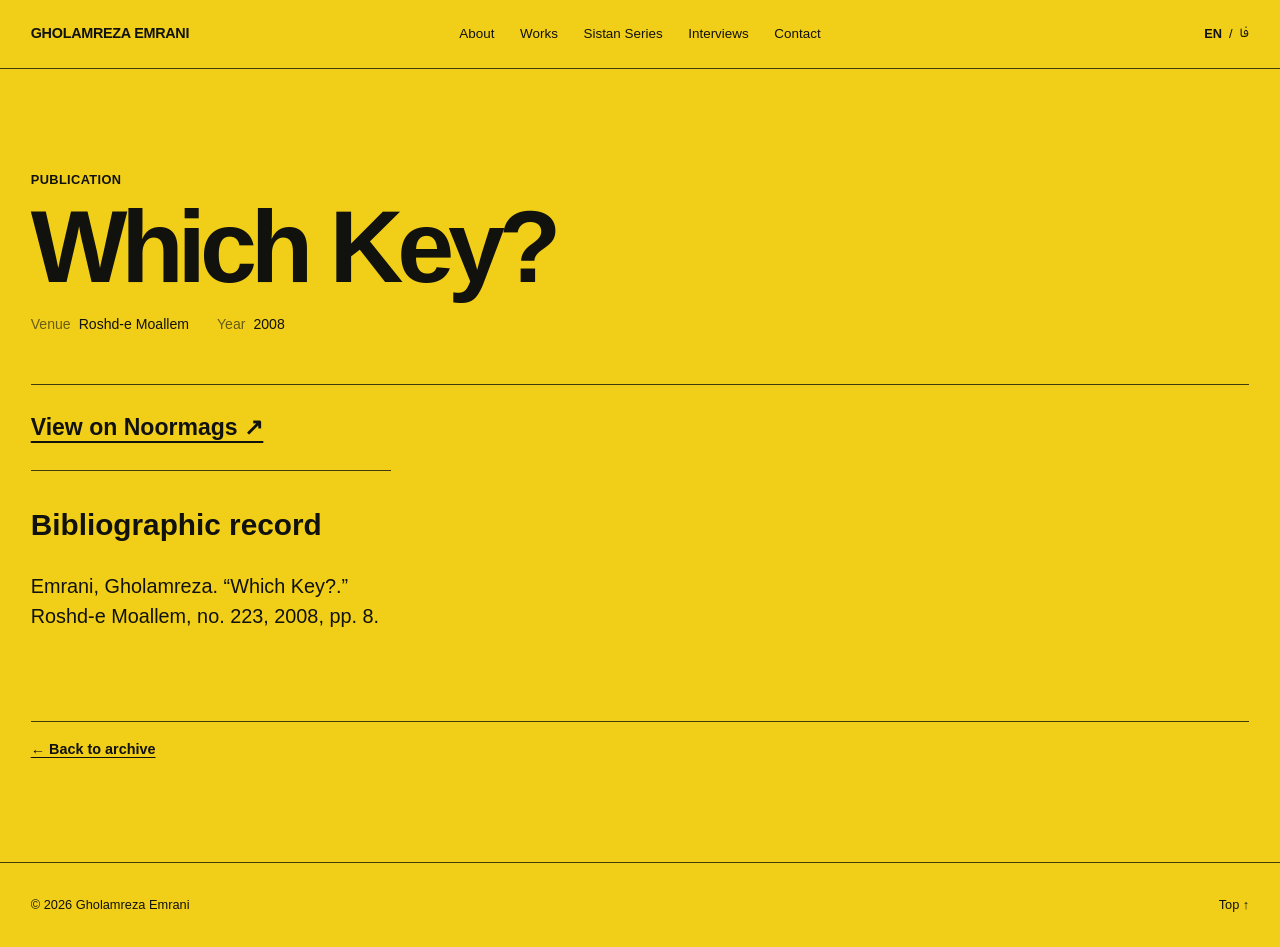
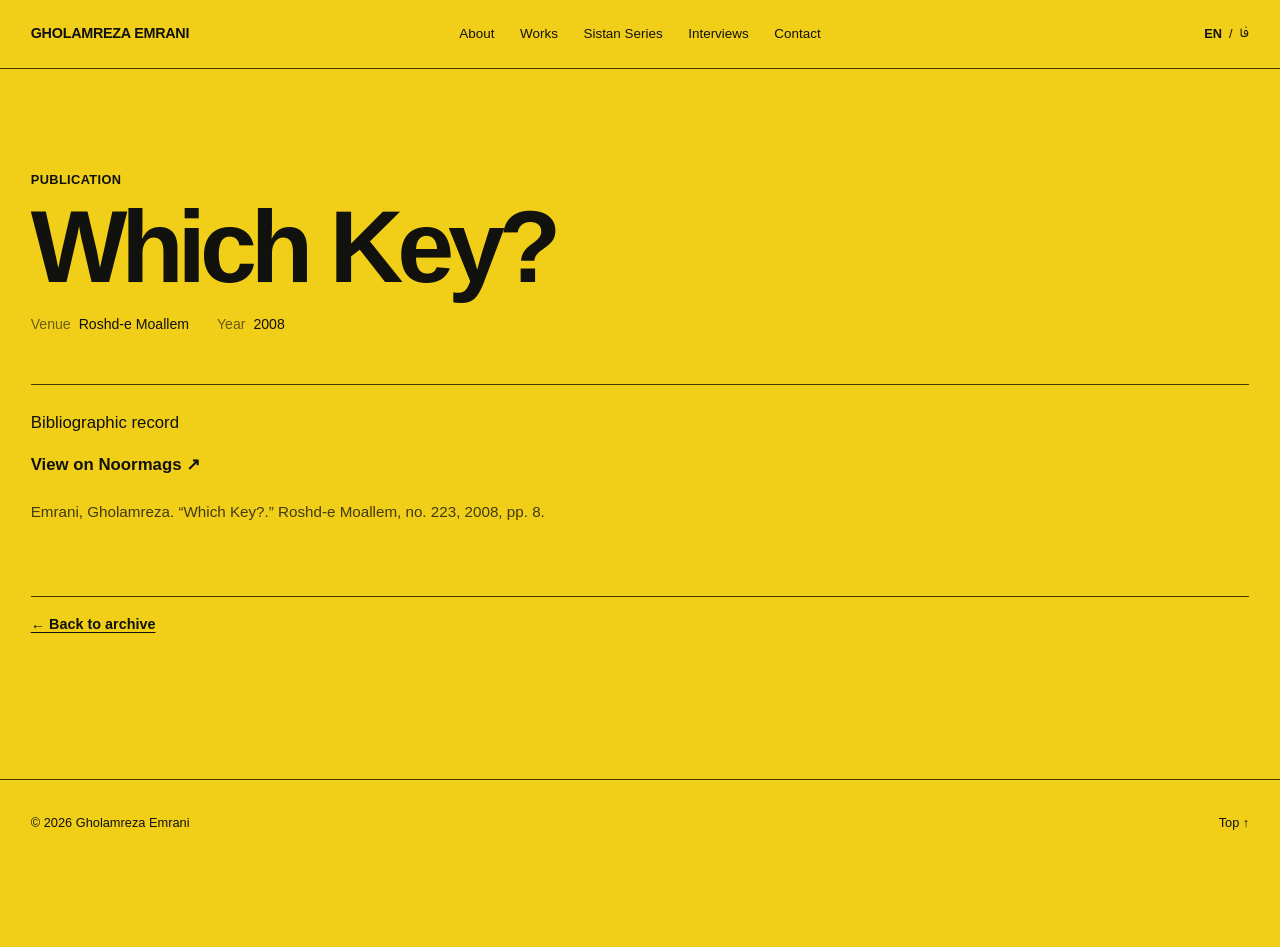
Before and after one commit to Sepante/rezaemrani, a Jekyll site: the page built from _publications_en/which-key.md, in a window 1280 px wide and 947 px high. Built offline with Jekyll 4.4.1, drawn with Linux system fonts in a browser that asks for light colours.

Commit message:
Integrate source links into a quieter bibliography section

```diff
--- /dev/null
+++ b/_includes/item_source.html
@@ -0,0 +1,15 @@
+{% if page.external_url or page.pdf %}
+        <div class="item-source">
+          {% if page.external_url %}
+          <a class="item-source-link" href="{{ page.external_url }}">
+            {% if page.lang == "fa" %}
+              {% if page.external_url contains 'noormags.ir' %}مشاهده در نورمگز{% elsif page.external_url contains '/magazine2/showissue/' %}مشاهده‌ی شماره‌ی نشریه{% elsif page.external_url contains '.pdf' %}خواندن نسخه‌ی اصلی (PDF){% else %}خواندن در وب‌سایت منبع{% endif %}
+            {% else %}
+              {% if page.external_url contains 'noormags.ir' %}View on Noormags{% elsif page.external_url contains '/magazine2/showissue/' %}View the journal issue{% elsif page.external_url contains '.pdf' %}Read the original PDF{% else %}Read on the source website{% endif %}
+            {% endif %}
+            <span aria-hidden="true">↗</span>
+          </a>
+          {% endif %}
+          {% if page.pdf %}<a class="item-source-link" href="{{ page.pdf | relative_url }}">{% if page.lang == "fa" %}خواندن نسخه‌ی PDF{% else %}Read the PDF{% endif %} <span aria-hidden="true">↗</span></a>{% endif %}
+        </div>
+        {% endif %}
--- a/_layouts/item.html
+++ b/_layouts/item.html
@@ -28,22 +28,26 @@ layout: default
         <img class="cover-large" src="{{ page.cover | relative_url }}" alt="">
       {% endif %}
       <div class="prose item-prose">
-        {% if page.external_url or page.pdf %}
-        <div class="item-source">
-          {% if page.external_url %}
-          <a class="item-source-link" href="{{ page.external_url }}">
-            {% if page.lang == "fa" %}
-              {% if page.external_url contains 'noormags.ir' %}مشاهده در نورمگز{% elsif page.external_url contains '/magazine2/showissue/' %}مشاهده‌ی شماره‌ی نشریه{% elsif page.external_url contains '.pdf' %}خواندن نسخه‌ی اصلی (PDF){% else %}خواندن در وب‌سایت منبع{% endif %}
-            {% else %}
-              {% if page.external_url contains 'noormags.ir' %}View on Noormags{% elsif page.external_url contains '/magazine2/showissue/' %}View the journal issue{% elsif page.external_url contains '.pdf' %}Read the original PDF{% else %}Read on the source website{% endif %}
-            {% endif %}
-            <span aria-hidden="true">↗</span>
-          </a>
+        {% if page.lang == "fa" %}{% assign bibliography_title = "یادداشت کتاب‌شناختی" %}{% else %}{% assign bibliography_title = "Bibliographic record" %}{% endif %}
+        {% capture bibliography_heading_markdown %}## {{ bibliography_title }}{% endcapture %}
+        {% assign bibliography_heading = bibliography_heading_markdown | markdownify | strip %}
+        {% if content contains bibliography_heading %}
+          {% assign bibliography_parts = content | split: bibliography_heading %}
+          {{ bibliography_parts | first }}
+          <section class="item-bibliography">
+            {{ bibliography_heading }}
+            {% include item_source.html %}
+            <div class="item-bibliography-details">{{ bibliography_parts | last }}</div>
+          </section>
+        {% else %}
+          {{ content }}
+          {% if page.external_url or page.pdf %}
+          <section class="item-bibliography">
+            <h2>{% if page.lang == "fa" %}منبع{% else %}Source{% endif %}</h2>
+            {% include item_source.html %}
+          </section>
           {% endif %}
-          {% if page.pdf %}<a class="item-source-link" href="{{ page.pdf | relative_url }}">{% if page.lang == "fa" %}خواندن نسخه‌ی PDF{% else %}Read the PDF{% endif %} <span aria-hidden="true">↗</span></a>{% endif %}
-        </div>
         {% endif %}
-        {{ content }}
       </div>
     </div>
 
--- a/assets/css/main.css
+++ b/assets/css/main.css
@@ -402,26 +402,47 @@ a {
 
 .item-prose > :first-child { margin-top: 0; }
 
+.item-prose:only-child {
+  grid-column: 1 / -1;
+  max-width: 65ch;
+}
+
+.item-bibliography { margin-top: 28px; }
+.item-prose > .item-bibliography:first-child { margin-top: 0; }
+
+.item-bibliography > h2 {
+  margin: 0 0 14px;
+  font-size: 1.05rem;
+  font-weight: 500;
+  line-height: 1.7;
+}
+
+.item-bibliography-details {
+  font-size: .95rem;
+  font-weight: 400;
+  line-height: 1.85;
+  color: rgba(17, 17, 14, .78);
+}
+
+.item-bibliography-details > :first-child { margin-top: 0; }
+.item-bibliography-details > :last-child { margin-bottom: 0; }
+
 .item-source {
   display: flex;
   flex-direction: column;
   align-items: flex-start;
-  gap: 18px;
-  margin-bottom: 32px;
-  padding-bottom: 24px;
-  border-bottom: 1px solid var(--line);
+  gap: 12px;
+  margin: 0 0 18px;
 }
 
 .item-source-link {
-  font-size: clamp(1.15rem, 1.8vw, 1.6rem);
-  font-weight: 700;
-  line-height: 1.6;
-  text-decoration: underline;
-  text-decoration-thickness: 2px;
-  text-underline-offset: .25em;
+  font-size: 1.05rem;
+  font-weight: 600;
+  line-height: 1.7;
+  text-decoration: none;
 }
 
-.item-source-link:hover { text-decoration-thickness: 3px; }
+.item-source-link:hover { text-decoration: underline; }
 .item-source-link:focus-visible { outline: 2px solid currentColor; outline-offset: 6px; }
 
 
```
